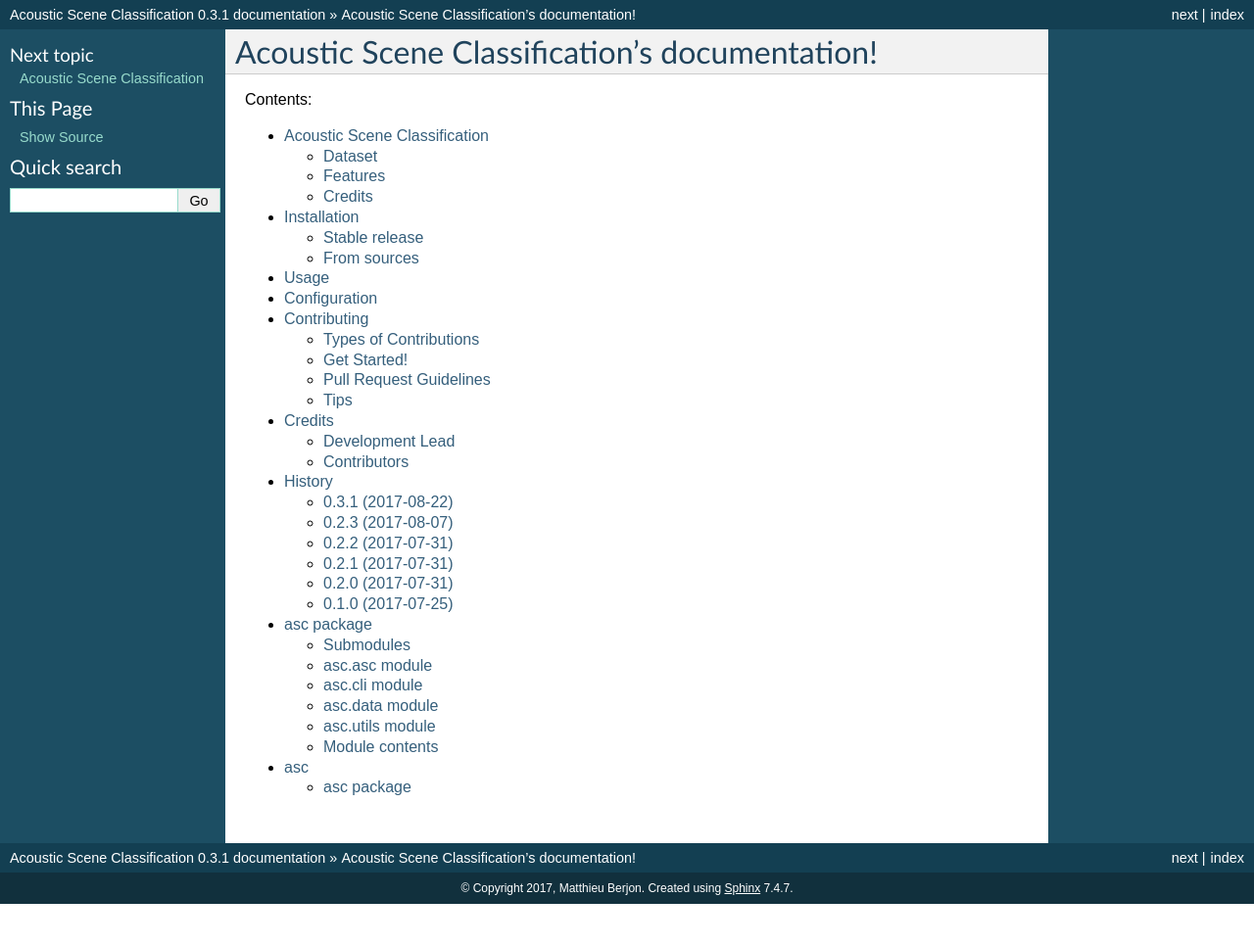
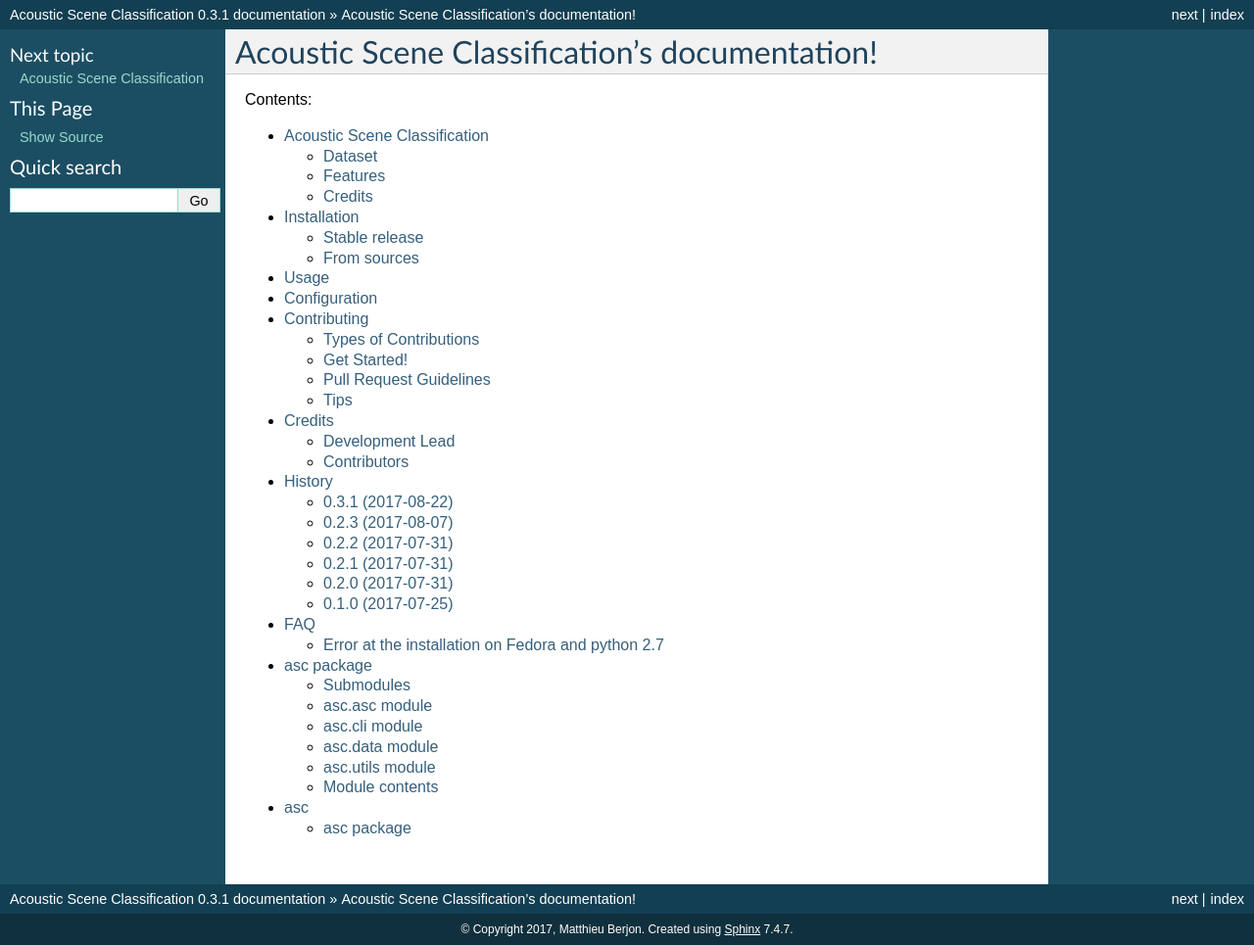
Before and after one commit to mattberjon/asc-cnn, a Sphinx documentation site: the page built from docs/index.rst, in a window 1280 px wide. Shown: the whole page at 98% size. Built offline with Sphinx 7.4.7, drawn with Linux system fonts in a browser that asks for light colours; pages that are not in the unit, such as notebooks, are missing from menus; before the commit the page ends 923 px from its top, so only the background shows below that.

Commit message:
Bug fix: compilation issue on Fedora 26 and python 2.7
I had an issue at the installation on Fedora 26 and python 2.7. It
appears that the issue is related to a missing package called
`redhat-rpm-config`. Once installed, the compilation process is a
success.

In order to avoid any future issue for the user, I added a FAQ in the
documentation helping the resolution.

Resolves: #34

Signed-off-by: Matthieu Berjon <matthieu@berjon.net>

```diff
--- /dev/null
+++ b/docs/faq.rst
@@ -0,0 +1,14 @@
+=====
+FAQ
+=====
+
+Error at the installation on Fedora and python 2.7
+--------------------------------------------------
+
+The package is using several libraries that need to be compiled in order to work
+properly as they aren't 100% python. If you get an error such as
+
+.. code-block:: console
+  gcc: error: /usr/lib/rpm/redhat/redhat-hardened-cc1: No such file or directory
+
+You can try to resolve the issue by installation the package `redhat-rpm-config`.
--- a/docs/index.rst
+++ b/docs/index.rst
@@ -14,5 +14,6 @@
    contributing
    authors
    history
+   faq
    source/asc
    source/modules
```
